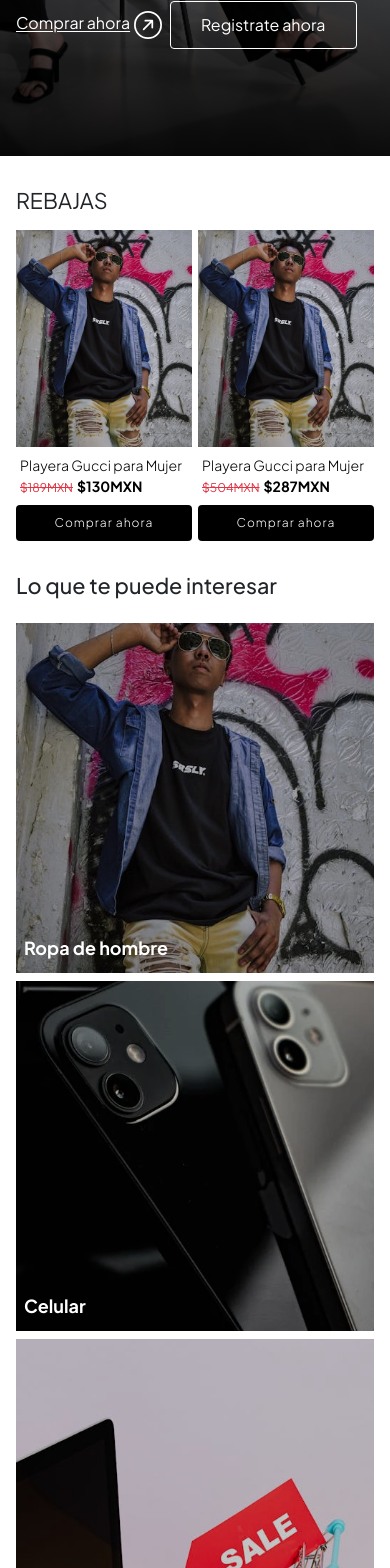
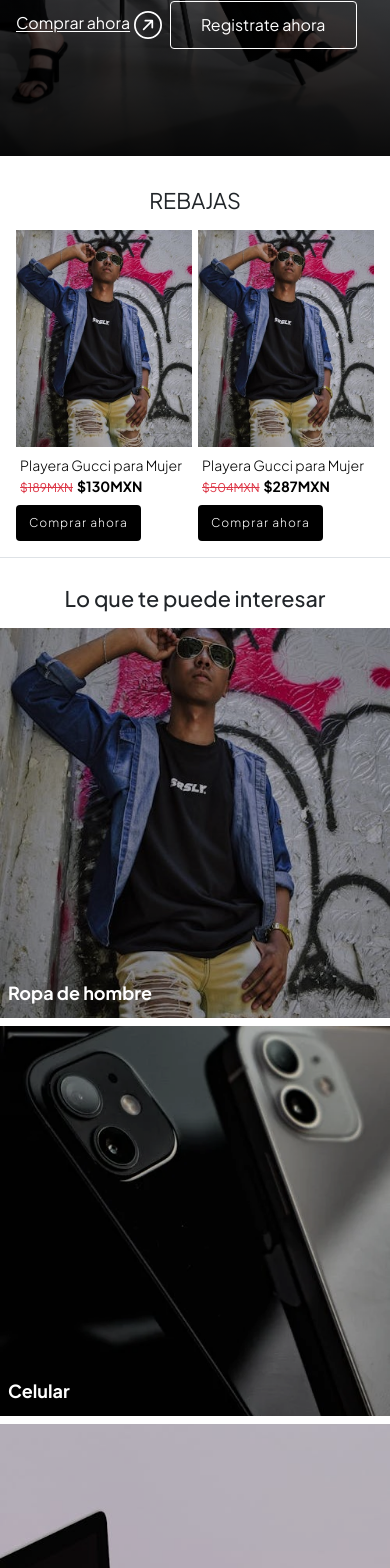
Before and after one commit to AlexGeovanni/app-marketplace, a React (Vite) app: page / in a window 390 px wide. Shown: the part 432-2000 px from the top of the page. Built offline with nearby package versions, Linux system fonts and the light colour scheme.

Commit message:
Component: prueba de despliegue para ver los datos fake 1.2

```diff
--- a/src/assets/styles/sass/_card.scss
+++ b/src/assets/styles/sass/_card.scss
@@ -36,7 +36,7 @@
       background-color: #000000;
       color: #fff;
       letter-spacing: 1px;
-      padding: 8px 0;
+      padding: 8px 12px;
 
       &:hover {
         background-color: #171717;
@@ -96,5 +96,17 @@
       transition: opacity 0.3s ease-in-out;
     }
   }
+}
 
+@media screen and (min-width: 991px) {
+  .card-p {
+
+
+    .btn-shop {
+      & button.btn{
+        width: 100%;
+        }
+
+    }
+  }
 }
--- a/src/assets/styles/sass/_home.scss
+++ b/src/assets/styles/sass/_home.scss
@@ -52,7 +52,7 @@
 // popular categories
 .container-popular {
     & .card-popular {
-      max-height: 350px;
+      width: 100%;
       & p{
         font-size: 18px;
         bottom: 12px !important;
@@ -164,6 +164,9 @@
 @media screen and (min-width: 768px) {
   .home-main-seccions{
     height: 85vh;
+    & .card-popular {
+      max-height: 350px;
+    }
   }
 }
 
--- a/src/components/card-product/card.tsx
+++ b/src/components/card-product/card.tsx
@@ -33,7 +33,7 @@
         </Link>
       </div>
       <div className="btn-shop">
-        <button className="btn w-100  fw-light">
+        <button className="btn  fw-light">
           Comprar ahora
         </button>
       </div>
--- a/src/components/home/off-product.tsx
+++ b/src/components/home/off-product.tsx
@@ -105,7 +105,7 @@
     <>
       <section className="">
         <div className="container-w p-3 px-lg-4 ">
-          <h2 className="fw-normal fs-4 m-0 mb-3 ">REBAJAS</h2>
+          <h2 className="fw-normal fs-4 m-0 mb-3 text-center ">REBAJAS</h2>
           <div className=" ">
             <Swiper
               slidesPerView={
--- a/src/components/home/popular-category.tsx
+++ b/src/components/home/popular-category.tsx
@@ -5,11 +5,11 @@
 export default function PopularCategorys() {
   return (
     <>
-      <section className="container-popular ">
-        <div className="container-w p-3 px-lg-4 ">
-          <h2 className="fs-4 m-0 mb-3">Lo que te puede interesar</h2>
+      <section className="container-popular border-top pt-4">
+        <div className="container-w p-1 px-md-3 px-lg-4 ">
+          <h2 className="fs-4 m-0 mb-2 text-center">Lo que te puede interesar</h2>
           <div className="row g-2 mt-1 ">
-            <div className=" col- col-md-4 ">
+            <div className=" col- col-md-4 px-0 px-md-1 ">
               <div className="cp card-popular d-flex flex-column align-items-center  overflow-hidden position-relative">
                 <img className="" src={man} alt="" />
                 <p className=" m-0 ps-2 text-center fw-bold text-white position-absolute bottom-0 start-0 z-1">
@@ -17,7 +17,7 @@
                 </p>
               </div>
             </div>
-            <div className=" col- col-md-4 ">
+            <div className=" col- col-md-4 px-0 px-md-1 ">
               <div className="cp card-popular d-flex flex-column align-items-center  overflow-hidden position-relative">
                 <img className="" src={phone} alt="" />
                 <p className=" m-0 ps-2 text-center fw-bold text-white position-absolute bottom-0 start-0 z-1">
@@ -25,7 +25,7 @@
                 </p>
               </div>
             </div>
-            <div className=" col- col-md-4 ">
+            <div className=" col- col-md-4 px-0 px-md-1 ">
               <div className="cp card-popular d-flex flex-column align-items-center  overflow-hidden position-relative">
                 <img className="" src={sale} alt="" />
                 <p className=" m-0 ps-2 text-center fw-bold text-white position-absolute bottom-0 start-0 z-1">
--- a/src/redux/features/cartSlice.ts
+++ b/src/redux/features/cartSlice.ts
@@ -1,4 +1,3 @@
-
 import { createSlice } from "@reduxjs/toolkit";
 
 // interface dataset{
@@ -9,42 +8,47 @@
 //     quantity:number
 // }
 
-const data=[
-    {
-        id: 1,
-        name: "Playera",
-        url:"https://touchemexico.com/cdn/shop/products/Pantalon-PH30031-F.jpg?v=1671208900",
-        price: 189,
-        quantity:1
+const data = [
+  {
+    id: 1,
+    name: "Playera",
+    url: "https://touchemexico.com/cdn/shop/products/Pantalon-PH30031-F.jpg?v=1671208900",
+    price: 189,
+    quantity: 1,
+  },
+];
+
+export const cartProductSlice = createSlice({
+  name: "cart",
+  initialState: data,
+  reducers: {
+    addToCart: (state, action) => {
+      const item = state.find((product) => product.id == action.payload.id);
+      if (item) {
+        item.quantity += action.payload.quantity;
+        return;
       }
-]
 
-export const cartProductSlice= createSlice({
-    name:"cart",
-    initialState:data,
-    reducers:{
-        addToCart:(state,action)=>{
-            const item=state.find((product)=>product.id===action.payload.id)
-            if(item)item.quantity+=action.payload.quantity
+      state.push(action.payload);
+    },
+    incrementQuantity: (state, action) => {
+      const item = state.find((product) => product.id === action.payload.id);
+      if (item) item.quantity = action.payload.value;
+    },
+    decrementQuantity: (state, action) => {
+      const item = state.find((product) => product.id === action.payload.id);
+      if (item) item.quantity = action.payload.value;
+    },
+    removeFromCart: (state, action) => {
+      state.splice(
+        state.findIndex((product) => product.id === action.payload),
+        1
+      );
+    },
+  },
+});
 
-            state.push(action.payload)
+export const { addToCart, removeFromCart, incrementQuantity } =
+  cartProductSlice.actions;
 
-        },
-        incrementQuantity:(state,action)=>{
-            const item=state.find((product)=>product.id===action.payload.id)
-            if(item)item.quantity=action.payload.value
-        },
-        decrementQuantity:(state,action)=>{
-            const item=state.find((product)=>product.id===action.payload.id)
-            if(item)item.quantity=action.payload.value
-        },
-        removeFromCart:(state,action)=>{
-            state.splice(state.findIndex((product)=>product.id===action.payload),1)
-        }
-    }
-})
-
-
-export const {addToCart,removeFromCart,incrementQuantity}=cartProductSlice.actions
-
-export default cartProductSlice.reducer
+export default cartProductSlice.reducer;
```
Also changed, not shown: src/assets/styles/css/main.css, 1 other file (tests, documents, lock files or other folders).
